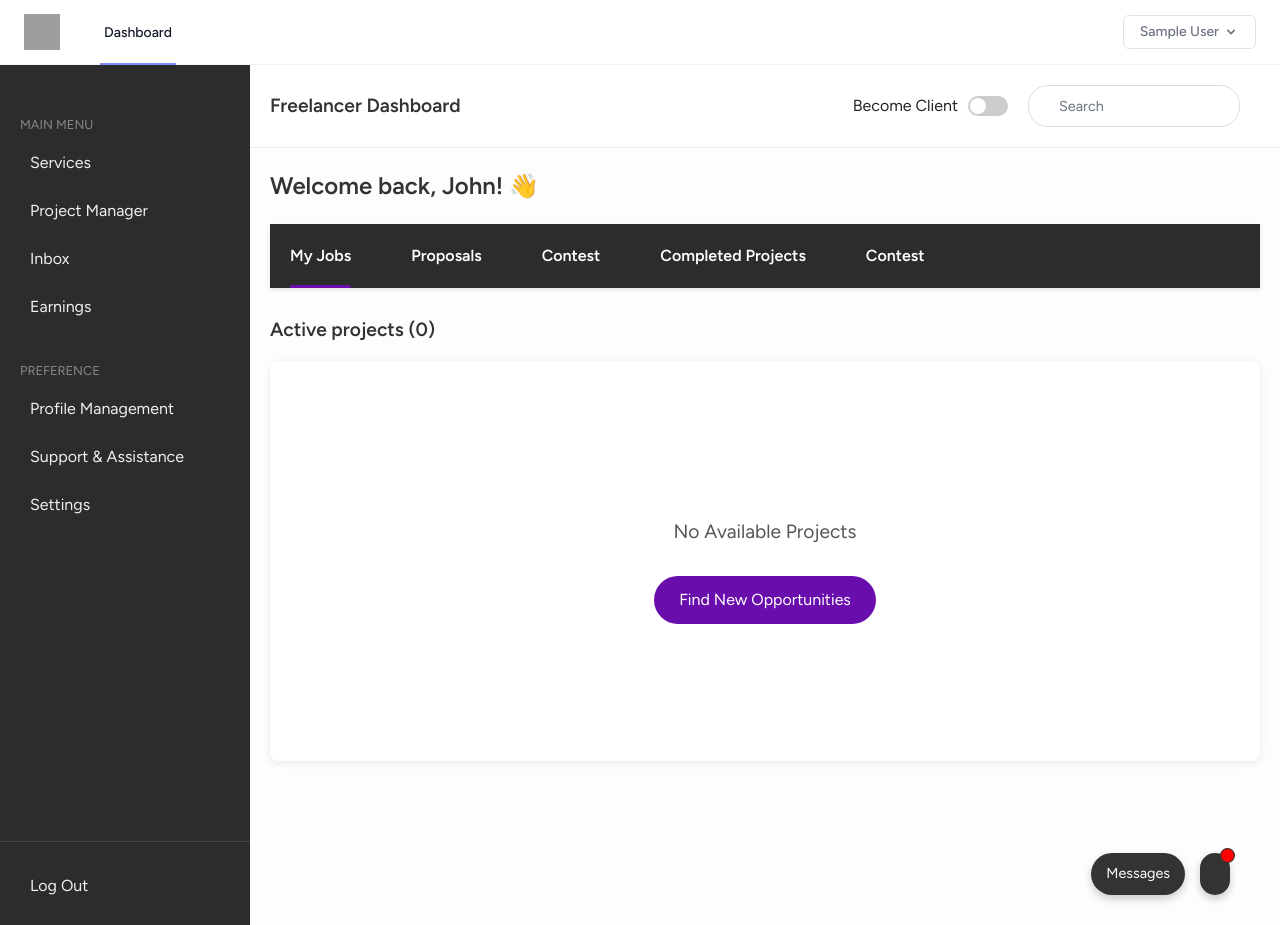
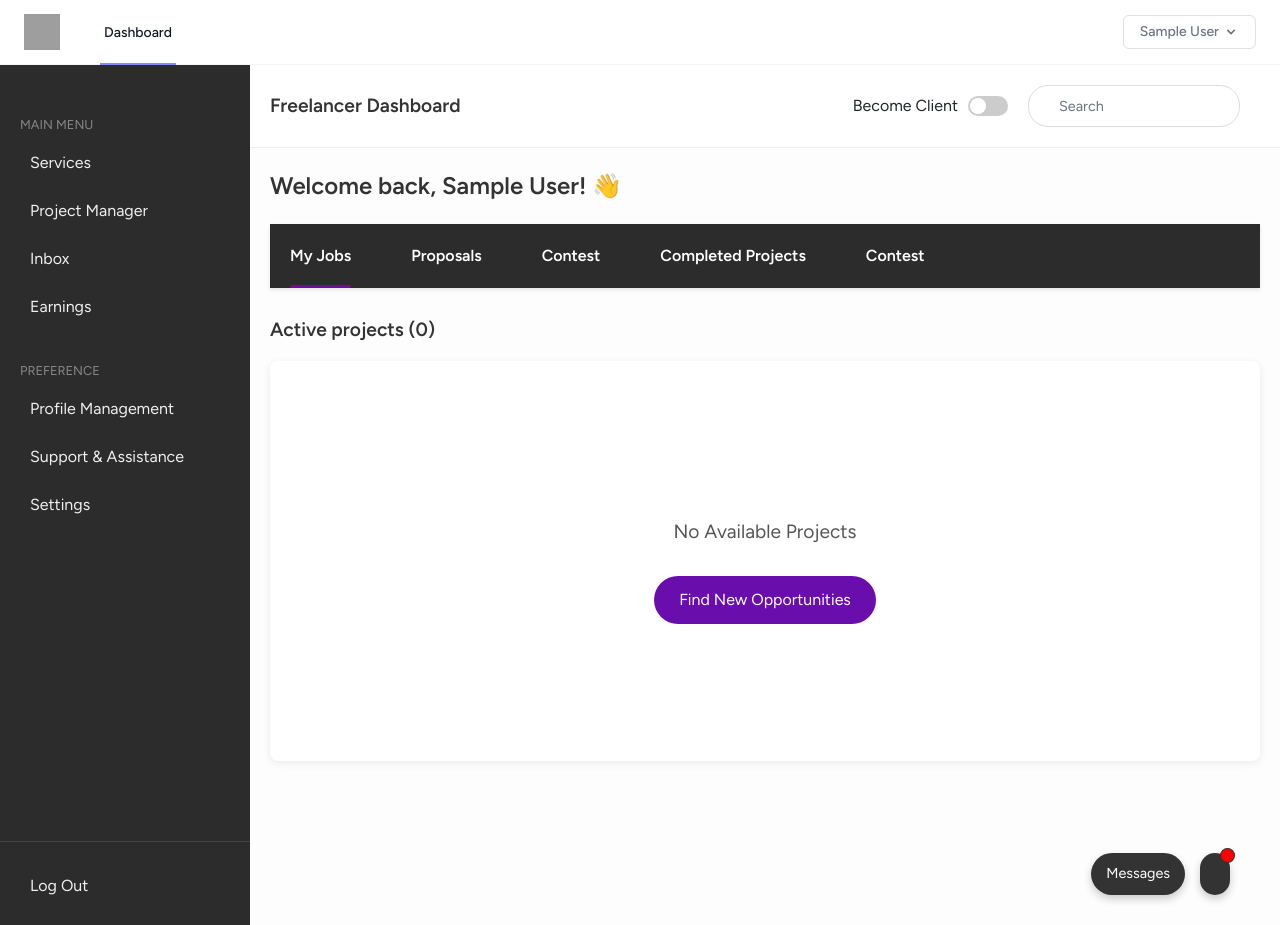
Before and after one commit to Camblish-Training-Institite/banstech-freelancing, a Laravel app: page /dashboard in a window 1280 px wide. Run offline with Laravel 12, Linux system fonts and the light colour scheme; the visitor is signed in with stand-in values (Sample User, id 1); style sheets or scripts are compiled from the project's sources; parts of the project's set-up code (start-up, migrations or seed data) failed here and were passed over; grey boxes are pictures that could not be loaded.

Commit message:
changed dashboard naming

```diff
--- a/resources/views/dashboards/dashboard.blade.php
+++ b/resources/views/dashboards/dashboard.blade.php
@@ -609,7 +609,7 @@
 
             <div class="dashboard-body">
                 {{-- Welcome message is first --}}
-                <div class="welcome-message">Welcome back, John! 👋</div>
+                <div class="welcome-message">Welcome back, {{Auth::User()->name}}! 👋</div>
 
                 {{-- Navigation tabs are second --}}
                 <nav class="main-nav-tabs">
```
